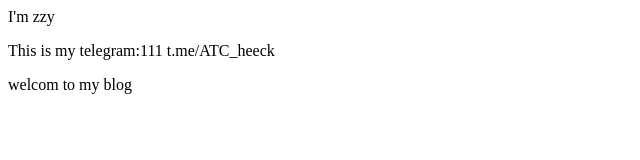
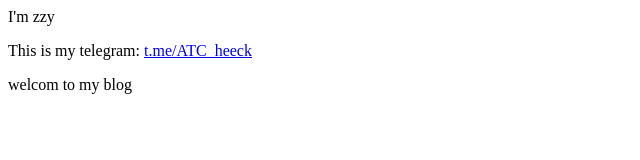
Before and after one commit to zzysboss/ATC_heeck, a plain HTML site: page index.html in a window 1280 px wide. Shown: the whole page, without its empty margins (0-640 px from the left). Drawn offline with Linux system fonts and the light colour scheme.

Commit message:
Update index.html

```diff
--- a/index.html
+++ b/index.html
@@ -1,8 +1,8 @@
 <div>
 
 <p>I'm zzy</p>
-This is my telegram:111
-  <a>t.me/ATC_heeck<a>
+This is my telegram:
+  <a href="t.me/ATC_heeck">t.me/ATC_heeck</a>
 <p></p>
 </div>
 <div>
```
